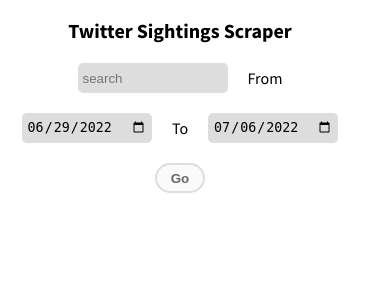
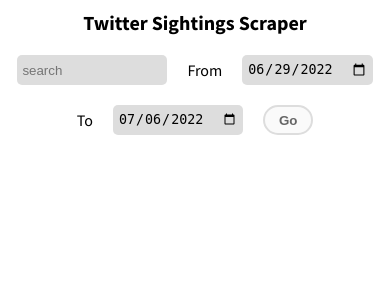
Before and after one commit to jamesefscott/tweet-sightings, a Flask app: page / in a window 390 px wide. Shown: the top 300 px of the page. Run offline with Flask 2, Linux system fonts and the light colour scheme.

Commit message:
fix mobile body margin/padding

```diff
--- a/app/static/styles/style.css
+++ b/app/static/styles/style.css
@@ -1,5 +1,12 @@
 body {
     font-family: "Source Sans Pro", "Arial", sans-serif;
+    position: absolute;
+    height:100vh;
+    margin:0px;
+    padding:0px;
+    /* Padding to avoid the "unsafe" areas behind notches in the screen */
+    padding: env(safe-area-inset-top, 0px) env(safe-area-inset-right, 0px) env(safe-area-inset-bottom, 0px) env(safe-area-inset-left, 0px);
+    width:100%;
 }
 
 h1 {
@@ -34,7 +41,7 @@
 }
 
 #top-container {
-    width: calc(100% - 30px);
+    width: 100%;
     display: flex;
     align-items: center;
     justify-content: center;
```
